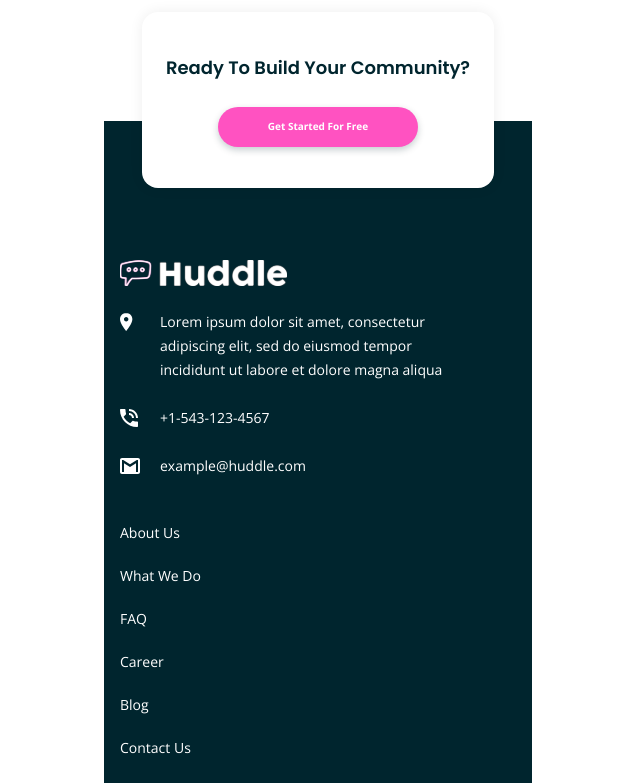
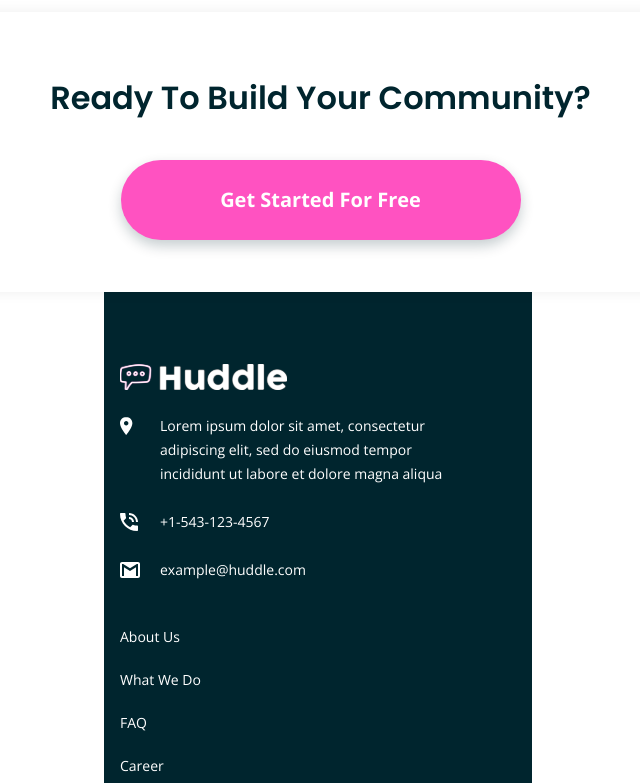
Before and after one commit to stephjoseph/huddle-landing-page-with-alternating-feature-blocks-master, a React (Create React App) app: page / in a window 1280 px wide. Shown: the part 2351-3134 px from the top of the page, without its empty margins (322-962 px from the left). Built offline with nearby package versions, Linux system fonts and the light colour scheme.

Commit message:
Update CTA.js

```diff
--- a/src/components/CTA.js
+++ b/src/components/CTA.js
@@ -2,15 +2,15 @@ import React from "react";
 
 const CTA = () => {
   return (
-    <section className=" flex w-[22rem] flex-col items-center gap-6 rounded-[16px] bg-white px-[0.75rem] py-[2.563rem] text-center shadow-[0px_0px_14px_0px_rgba(0,0,0,0.07)]">
-      <h2 className="font-['Poppins'] text-lg font-semibold leading-[1.875rem] tracking-normal text-[#00252E]">
+    <section className="flex w-[22rem] flex-col items-center gap-6 rounded-[16px] bg-white px-[0.75rem] py-[2.563rem] text-center shadow-[0px_0px_14px_0px_rgba(0,0,0,0.07)] xl:w-[50rem] xl:gap-8 xl:rounded-[15px] xl:pr-[7.938rem] xl:pl-[8.25rem] xl:pb-[3.25rem] xl:pt-14">
+      <h2 className="font-['Poppins'] text-lg font-semibold leading-[1.875rem] tracking-normal text-[#00252E] xl:text-[2rem] xl:leading-[3.75rem]">
         Ready To Build Your Community?
       </h2>
       <a
-        className="flex h-10 w-[12.5rem] items-center justify-center rounded-[20px] bg-[#FF52C1] text-[0.625rem] font-bold leading-[0.938rem] tracking-normal text-white shadow-[0px_3px_7px_rgba(0,37,46,0.2231)]"
+        className="flex h-10 w-[12.5rem] items-center justify-center rounded-[20px] bg-[#FF52C1] text-[0.625rem] font-bold leading-[0.938rem] tracking-normal text-white shadow-[0px_3px_7px_rgba(0,37,46,0.2231)] active:bg-[#FF9ADB] xl:h-20 xl:w-[25rem] xl:rounded-[40px] xl:text-xl xl:leading-[1.875rem] xl:shadow-[0px_6px_13px_rgba(0,37,46,0.2231)]"
         href="#"
       >
-        Get Started For Free{" "}
+        Get Started For Free
       </a>
     </section>
   );
```
